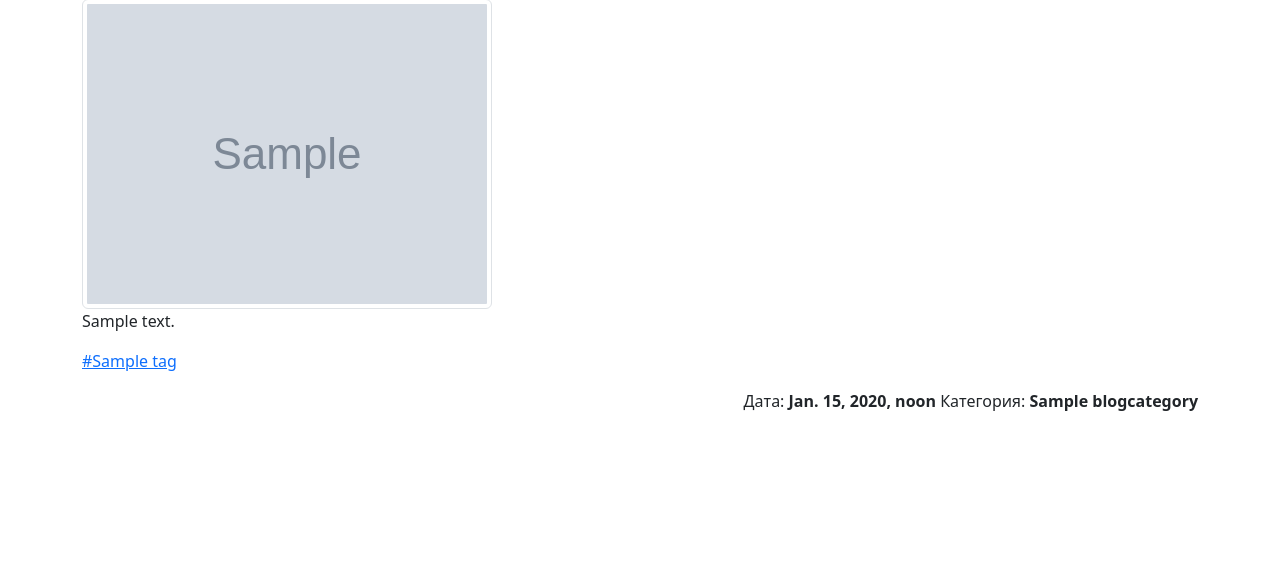
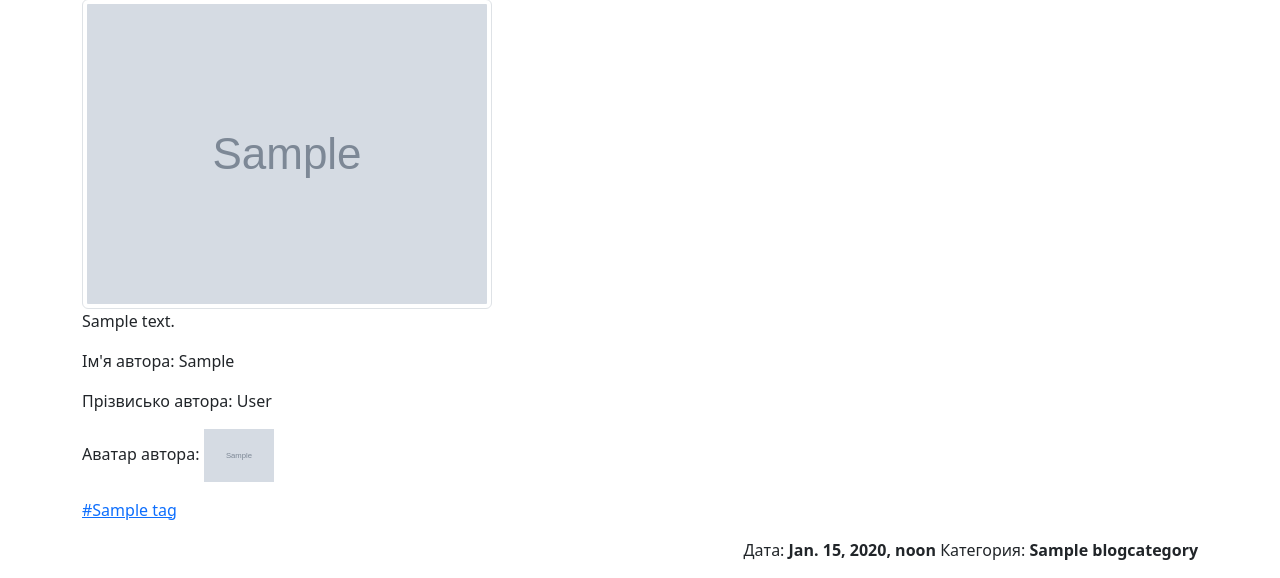
Before and after one commit to MintaKapoy/Trollface_market, a Django app: page /blog/1/1/ in a window 1280 px wide. Shown: the part 421-999 px from the top of the page. Before the commit the page ends 832 px from the top, so only its background shows below. Run offline with Django 4.2, Linux system fonts and the light colour scheme; tables that the repository leaves empty hold one stand-in row (values such as "Sample post"); grey boxes marked "Sample" are stand-in pictures; parts of the project's set-up code (start-up, migrations or seed data) failed here and were passed over.

Commit message:
article author

```diff
--- a/apps/blog/admin.py
+++ b/apps/blog/admin.py
@@ -24,7 +24,7 @@ class BlogCategoryAdmin(admin.ModelAdmin):
 
 @admin.register(Article)
 class ArticleAdmin(admin.ModelAdmin):
-    list_display = ["id", "title", "category_link", "tag_link", "publish_date", "created_at"]
+    list_display = ["id", "title", "category_link", "tag_link", "user", "publish_date", "created_at"]
     list_display_links = ["id", "title"]
     list_filter = ["category", "tags"]
 
--- a/apps/blog/models.py
+++ b/apps/blog/models.py
@@ -3,6 +3,7 @@ from imagekit.models import ProcessedImageField, ImageSpecField
 from pilkit.processors import ResizeToFill
 from django.utils.safestring import mark_safe
 from config.settings import MEDIA_ROOT
+from apps.user.models import User
 
 
 class BlogCategory(models.Model):
@@ -50,6 +51,7 @@ class Article(models.Model):
     tags = models.ManyToManyField(to=Tag, verbose_name="Тег", related_name="articles", blank=True)
     image = ProcessedImageField(verbose_name="Зображеня", upload_to="blog/article/", null=True, blank=True)
     image_thumbnail = ImageSpecField(source="image", processors=[ResizeToFill(600, 400)])
+    user = models.ForeignKey(to=User, verbose_name="Автор статті", on_delete=models.CASCADE, null=True, blank=True)
     updated_at = models.DateTimeField(verbose_name="Дата змінення", auto_now=True)
     created_at = models.DateTimeField(verbose_name="Дата ствонення", auto_now_add=True)
 
--- a/templates/blog/article_view.html
+++ b/templates/blog/article_view.html
@@ -7,6 +7,18 @@
   {% endif %}
 
 <p>{{ article.text }}</p>
+
+{% if article.user %}
+    <p>Ім'я автора: {{ article.user.first_name }}</p>
+    <p>Прізвисько автора: {{ article.user.last_name }}</p>
+    {% if article.user.image_tag_thumbnail %}
+        <p>Аватар автора: {{ article.user.image_tag_thumbnail }}</p>
+    {% endif %}
+{% else %}
+    <p>У статті немає автора</p>
+{% endif %}
+
+
 
 <p>
     {% for tag in article.tags.all %}
```
Also changed, not shown: apps/blog/migrations/0016_article_user.py (added), media/user/morbius_poster.jpg (added), 1 other file.
